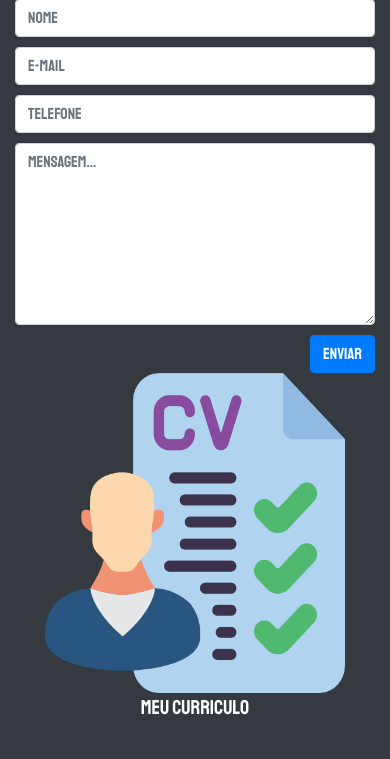
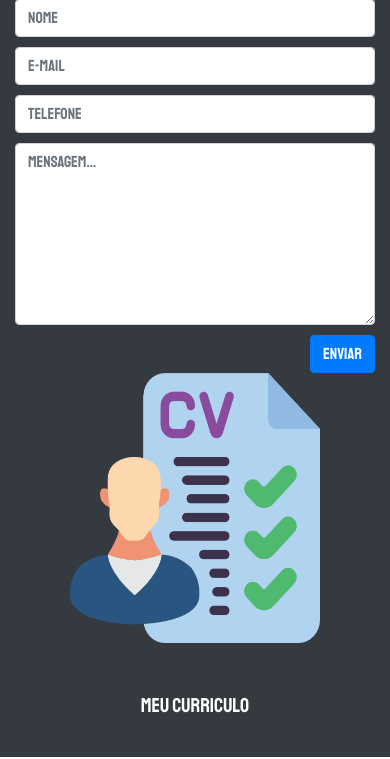
Before and after one commit to jhonathangimenes/portfolio, a PHP site: page / in a window 390 px wide. Shown: the part 1974-2733 px from the top of the page. Run offline with PHP 8.4, Linux system fonts and the light colour scheme; some libraries are stand-ins or nearby versions; some web fonts are replaced.

Commit message:
Correção de responsividade

```diff
--- a/css/style.css
+++ b/css/style.css
@@ -1,3 +1,7 @@
+html {
+    min-width: 100%;
+}
+
 body {
     padding: 0;
     margin: 0;
@@ -285,9 +289,13 @@ section {
     margin-bottom: 10px;
 }
 
-.nv-3 .col-md-4 img {
-    width: 300px;
-    height: 320px;
+.nv-3 img {
+    width: 250px;
+    height: 270px;
+}
+
+.nv-3 img:hover {
+    transform: scale(1.1);
 }
 
 .logo-tags {
--- a/index.html
+++ b/index.html
@@ -128,9 +128,9 @@
                     </form>
                 </div>
                 <div class="col-md-4" data-section="right">
-                    <a href="cv.html"><img class="mx-auto d-block" src="img/cv.png" alt=""></a>
                     <div class="text-center">
-                        <p>Meu Curriculo</p>
+                        <a href=""> <img src="img/cv.png" class="rounded mx-auto d-block" alt=""></a>
+                        <p class="mt-5">Meu Curriculo</p>
                     </div>
                 </div>
             </div>
```
